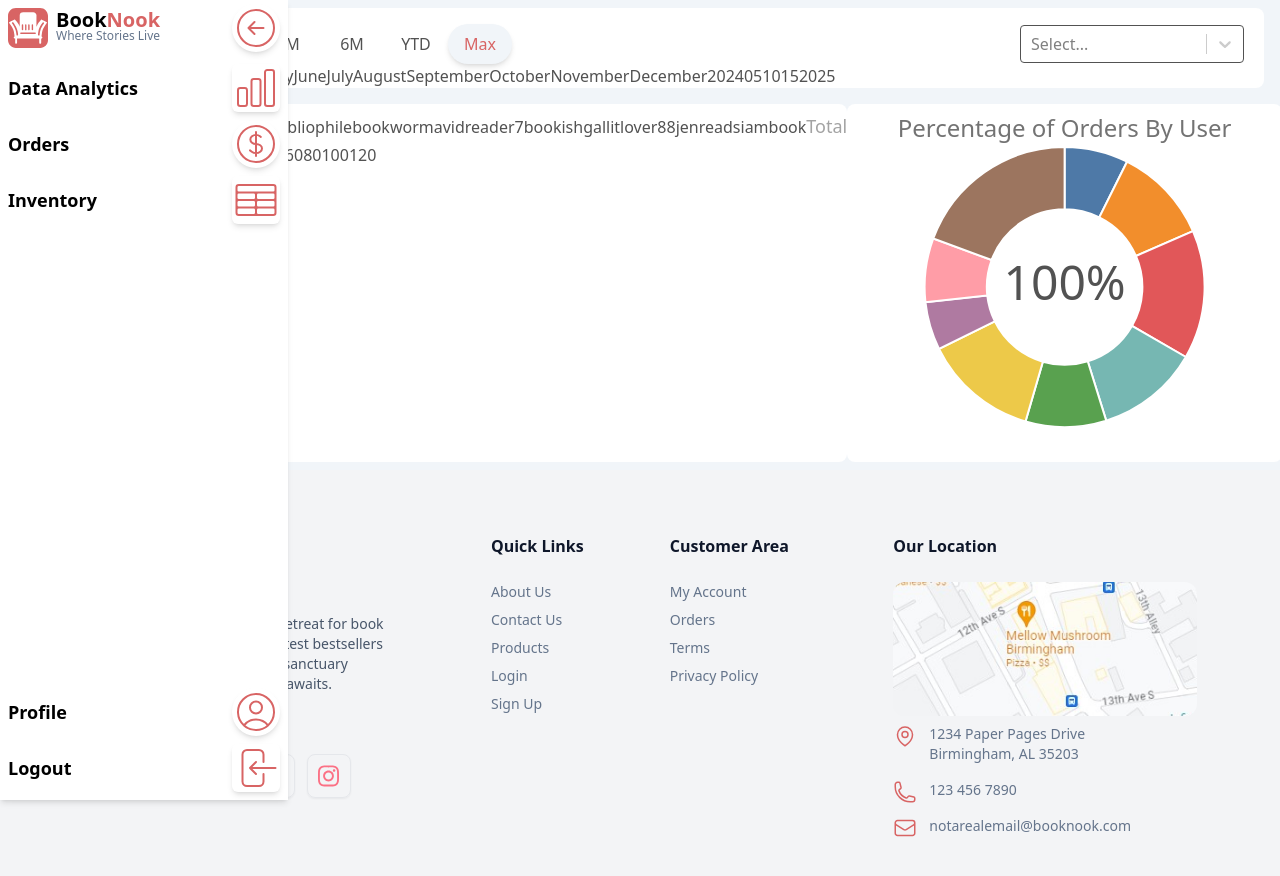
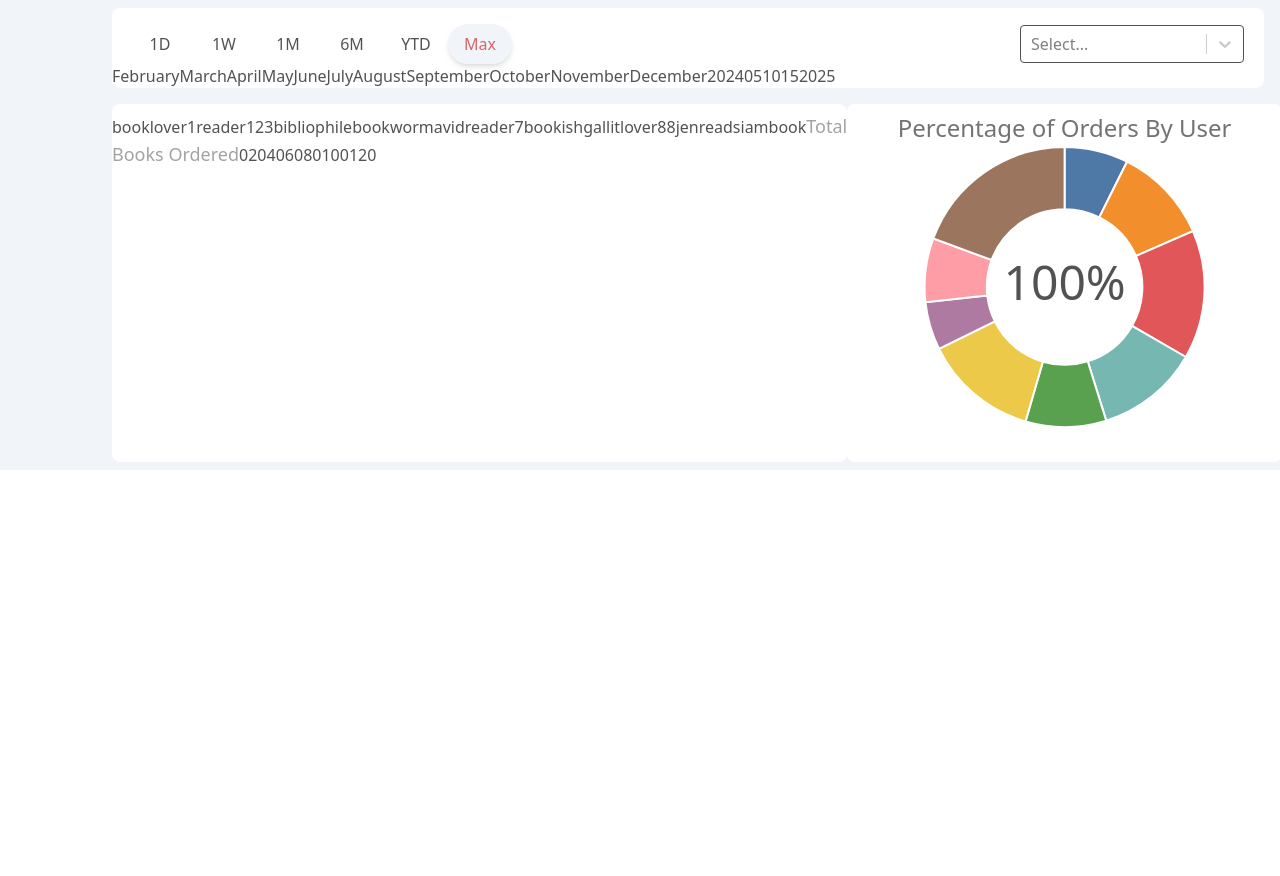
Before and after one commit to francoisdillinger/book_nook_frontend, a React (Vite) app: page / in a window 1280 px wide. Shown: the top 876 px of the page. After the commit the page ends 800 px from the top, so only its background shows below. Built offline with nearby package versions, Linux system fonts and the light colour scheme.

Commit message:
Commented out SideBarAdminMenu and Footer components

```diff
--- a/src/App.tsx
+++ b/src/App.tsx
@@ -22,14 +22,14 @@ export default function App() {
 		<React.Fragment>
 			{/* <Navbar /> */}
 			{/* <HomePageContent /> */}
-			<SideBarAdminMenu />
+			{/* <SideBarAdminMenu /> */}
 			{/* <AdminHome /> */}
 			<div className="bg-slate-100">
 				{/* <UsersAdminChart /> */}
 				<AdminChart />
 			</div>
 			{/* <Scratch /> */}
-			<Footer />
+			{/* <Footer /> */}
 		</React.Fragment>
 	);
 }
```
